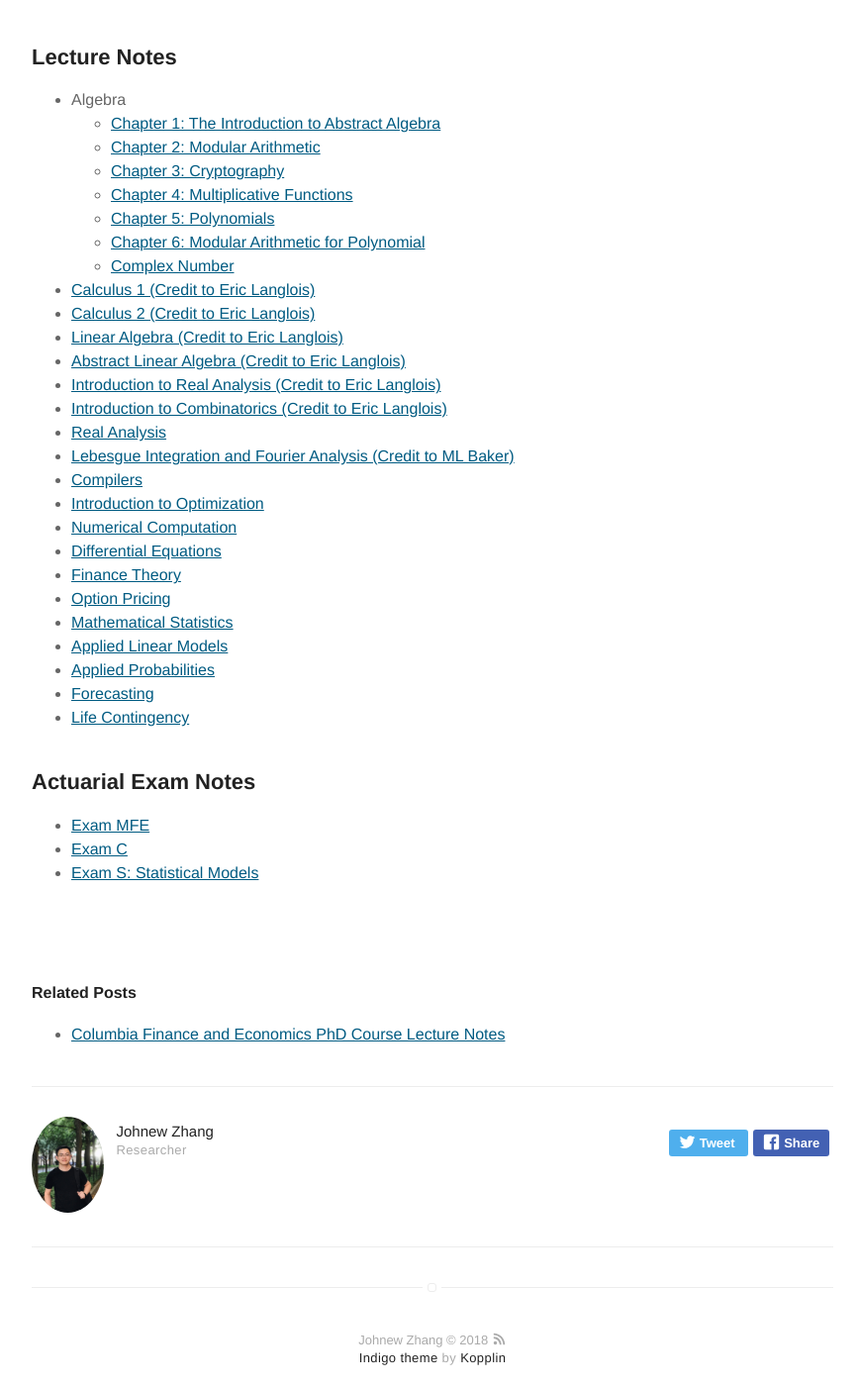
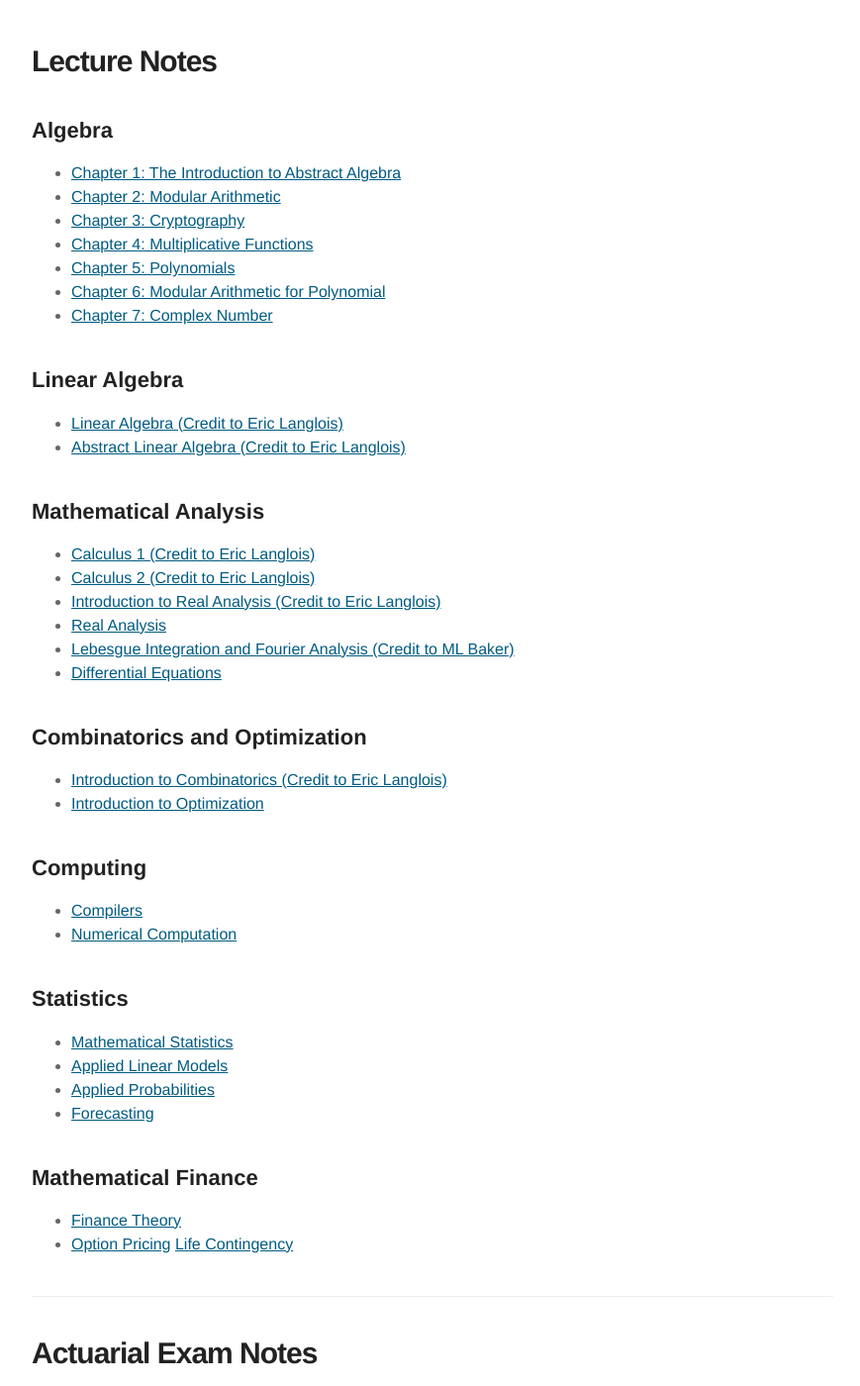
Before and after one commit to WizardKingZ/WizardKingZ.github.io, a Jekyll site: the page built from _posts/2018-09-22-waterloo-lecturenotes.markdown, in a window 1280 px wide and 1400 px high, scrolled down 296 px. Shown: the whole window at 99% size, without its empty margins (203-1072 px from the left). Built offline with Jekyll 4.4.1, drawn with Linux system fonts in a browser that asks for light colours.

Commit message:
Update 2018-09-22-waterloo-lecturenotes.markdown

```diff
--- a/_posts/2018-09-22-waterloo-lecturenotes.markdown
+++ b/_posts/2018-09-22-waterloo-lecturenotes.markdown
@@ -15,45 +15,59 @@ author: johnewzhang
 description: University of Waterloo Lecture Notes and Professional Exam Notes
 ---
 
-<h2>Lecture Notes</h2>
+# Lecture Notes
 
-<ul>
-	<li>Algebra
-      <ul>
-      <li><a href="http://WizardKingZ.github.io/assets/pdfs/Algebra Notes/Algebra Notes .pdf">Chapter 1: The Introduction to Abstract Algebra</a></li>
-      <li><a href="http://WizardKingZ.github.io/assets/pdfs/Algebra Notes/Algebra Notes 2.pdf">Chapter 2: Modular Arithmetic</a></li>
-      <li><a href="http://WizardKingZ.github.io/assets/pdfs/Algebra Notes/Algebra 3.pdf">Chapter 3: Cryptography</a></li>
-      <li><a href="http://WizardKingZ.github.io/assets/pdfs/Algebra Notes/Algebra Note 4.pdf">Chapter 4: Multiplicative Functions</a></li>
-      <li><a href="http://WizardKingZ.github.io/assets/pdfs/Algebra Notes/Algebra Notes 5.pdf">Chapter 5: Polynomials</a></li>
-      <li><a href="http://WizardKingZ.github.io/assets/pdfs/Algebra Notes/Algebra Notes 6.pdf">Chapter 6: Modular Arithmetic for Polynomial</a></li>
-      <li><a href="http://WizardKingZ.github.io/assets/pdfs/Algebra Notes/Complex Number .pdf">Complex Number</a></li>
-    </ul></li>
-<li><a href="http://WizardKingZ.github.io/assets/pdfs/MATH147.pdf">Calculus 1 (Credit to Eric Langlois)</a></li>
-<li><a href="http://WizardKingZ.github.io/assets/pdfs/MATH148.pdf">Calculus 2 (Credit to Eric Langlois)</a></li>
-<li><a href="http://WizardKingZ.github.io/assets/pdfs/MATH146.pdf">Linear Algebra (Credit to Eric Langlois)</a></li>
-<li><a href="http://WizardKingZ.github.io/assets/pdfs/MATH245.pdf">Abstract Linear Algebra (Credit to Eric Langlois)</a></li>
-<li><a href="http://WizardKingZ.github.io/assets/pdfs/MATH247.pdf">Introduction to Real Analysis (Credit to Eric Langlois)</a></li>
-<li><a href="http://WizardKingZ.github.io/assets/pdfs/MATH249.pdf">Introduction to Combinatorics (Credit to Eric Langlois)</a></li>
-  <li><a href="http://WizardKingZ.github.io/assets/pdfs/PMATH_351_note.pdf">Real Analysis</a></li>
-  <li><a href="http://WizardKingZ.github.io/assets/pdfs/PMATH 450.pdf">Lebesgue Integration and Fourier Analysis (Credit to ML Baker)</a></li>
-  <li><a href="http://WizardKingZ.github.io/assets/pdfs/CS 241 Note.pdf">Compilers</a></li>
-  <li><a href="http://WizardKingZ.github.io/assets/pdfs/CO_255_notes.pdf">Introduction to Optimization</a></li>
-	<li><a href="http://WizardKingZ.github.io/assets/pdfs/AMATH242_notes.pdf">Numerical Computation</a></li>
-	<li><a href="http://WizardKingZ.github.io/assets/pdfs/AMATH_350_notes.pdf">Differential Equations</a></li>
-	<li><a href="http://WizardKingZ.github.io/assets/pdfs/ACTSC372_notes.pdf">Finance Theory</a></li>
-	<li><a href="http://WizardKingZ.github.io/assets/pdfs/ACTSC_446_notes.pdf">Option Pricing</a></li>
-  <li><a href="http://WizardKingZ.github.io/assets/pdfs/STAT_330_notes.pdf">Mathematical Statistics</a></li>
-  <li><a href="http://WizardKingZ.github.io/assets/pdfs/STAT_331_notes.pdf">Applied Linear Models</a></li>
-  <li><a href="http://WizardKingZ.github.io/assets/pdfs/STAT_333_notes.pdf">Applied Probabilities</a></li>
-  <li><a href="http://WizardKingZ.github.io/assets/pdfs/STAT_443_notes.pdf">Forecasting</a></li>
-	<li><a href="http://WizardKingZ.github.io/assets/pdfs/ACTSC_331_notes.pdf">Life Contingency</a></li>
+## Algebra
 
-</ul>
+* <a href="http://WizardKingZ.github.io/assets/pdfs/Algebra Notes/Algebra Notes .pdf">Chapter 1: The Introduction to Abstract Algebra</a>
+* <a href="http://WizardKingZ.github.io/assets/pdfs/Algebra Notes/Algebra Notes 2.pdf">Chapter 2: Modular Arithmetic</a>
+* <a href="http://WizardKingZ.github.io/assets/pdfs/Algebra Notes/Algebra 3.pdf">Chapter 3: Cryptography</a>
+* <a href="http://WizardKingZ.github.io/assets/pdfs/Algebra Notes/Algebra Note 4.pdf">Chapter 4: Multiplicative Functions</a>
+* <a href="http://WizardKingZ.github.io/assets/pdfs/Algebra Notes/Algebra Notes 5.pdf">Chapter 5: Polynomials</a>
+* <a href="http://WizardKingZ.github.io/assets/pdfs/Algebra Notes/Algebra Notes 6.pdf">Chapter 6: Modular Arithmetic for Polynomial</a>
+* <a href="http://WizardKingZ.github.io/assets/pdfs/Algebra Notes/Complex Number .pdf">Chapter 7: Complex Number</a>
 
-<h2>Actuarial Exam Notes</h2>
+## Linear Algebra
 
-<ul>
-  <li><a href="http://WizardKingZ.github.io/assets/pdfs/Study_notes_for_MFE.pdf">Exam MFE</a></li>
-	<li><a href="http://WizardKingZ.github.io/assets/pdfs/Study_notes_for_C.pdf">Exam C</a></li>
-	<li><a href="http://WizardKingZ.github.io/assets/pdfs/exam_s_study_note.pdf">Exam S: Statistical Models</a></li>
-</ul>
+* <a href="http://WizardKingZ.github.io/assets/pdfs/MATH146.pdf">Linear Algebra (Credit to Eric Langlois)</a>
+* <a href="http://WizardKingZ.github.io/assets/pdfs/MATH245.pdf">Abstract Linear Algebra (Credit to Eric Langlois)</a>
+
+## Mathematical Analysis
+
+* <a href="http://WizardKingZ.github.io/assets/pdfs/MATH147.pdf">Calculus 1 (Credit to Eric Langlois)</a>
+* <a href="http://WizardKingZ.github.io/assets/pdfs/MATH148.pdf">Calculus 2 (Credit to Eric Langlois)</a>
+* <a href="http://WizardKingZ.github.io/assets/pdfs/MATH247.pdf">Introduction to Real Analysis (Credit to Eric Langlois)</a>
+* <a href="http://WizardKingZ.github.io/assets/pdfs/PMATH_351_note.pdf">Real Analysis</a>
+* <a href="http://WizardKingZ.github.io/assets/pdfs/PMATH 450.pdf">Lebesgue Integration and Fourier Analysis (Credit to ML Baker)</a>
+* <a href="http://WizardKingZ.github.io/assets/pdfs/AMATH_350_notes.pdf">Differential Equations</a>
+
+## Combinatorics and Optimization
+
+* <a href="http://WizardKingZ.github.io/assets/pdfs/MATH249.pdf">Introduction to Combinatorics (Credit to Eric Langlois)</a>
+* <a href="http://WizardKingZ.github.io/assets/pdfs/CO_255_notes.pdf">Introduction to Optimization</a>
+
+## Computing
+
+* <a href="http://WizardKingZ.github.io/assets/pdfs/CS 241 Note.pdf">Compilers</a>
+* <a href="http://WizardKingZ.github.io/assets/pdfs/AMATH242_notes.pdf">Numerical Computation</a>
+
+## Statistics
+
+* <a href="http://WizardKingZ.github.io/assets/pdfs/STAT_330_notes.pdf">Mathematical Statistics</a>
+* <a href="http://WizardKingZ.github.io/assets/pdfs/STAT_331_notes.pdf">Applied Linear Models</a>
+* <a href="http://WizardKingZ.github.io/assets/pdfs/STAT_333_notes.pdf">Applied Probabilities</a>
+* <a href="http://WizardKingZ.github.io/assets/pdfs/STAT_443_notes.pdf">Forecasting</a>
+
+## Mathematical Finance
+
+* <a href="http://WizardKingZ.github.io/assets/pdfs/ACTSC372_notes.pdf">Finance Theory</a>
+* <a href="http://WizardKingZ.github.io/assets/pdfs/ACTSC_446_notes.pdf">Option Pricing</a>
+<a href="http://WizardKingZ.github.io/assets/pdfs/ACTSC_331_notes.pdf">Life Contingency</a>
+
+---
+
+# Actuarial Exam Notes
+
+* <a href="http://WizardKingZ.github.io/assets/pdfs/Study_notes_for_MFE.pdf">Exam MFE</a>
+* <a href="http://WizardKingZ.github.io/assets/pdfs/Study_notes_for_C.pdf">Exam C</a>
+* <a href="http://WizardKingZ.github.io/assets/pdfs/exam_s_study_note.pdf">Exam S: Statistical Models</a>
```
